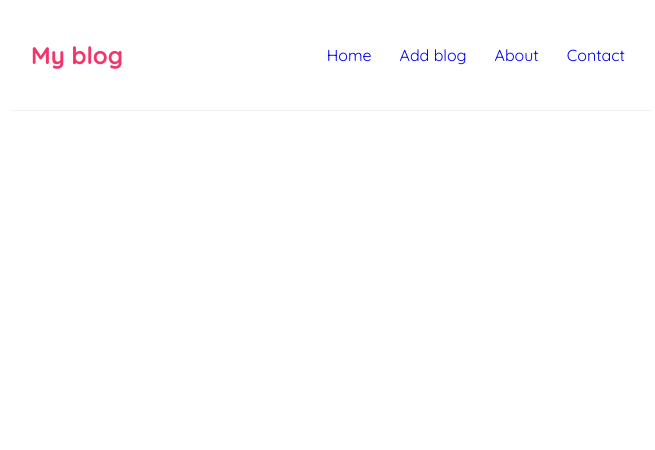
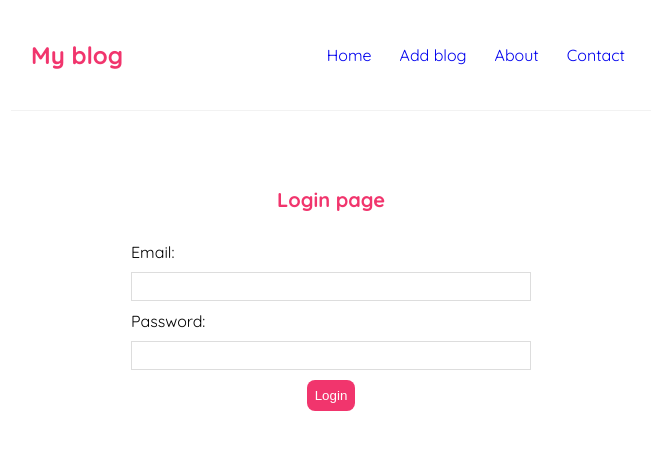
Before and after one commit to susanneeneroth/my-blog-react, a React (Create React App) app: page /loginpage in a window 1280 px wide. Shown: the top 450 px of the page, without its empty margins (309-964 px from the left). Built offline with nearby package versions, Linux system fonts and the light colour scheme.

Commit message:
Created LoginPage, tested amplify for login

```diff
--- a/package.json
+++ b/package.json
@@ -6,6 +6,7 @@
     "@testing-library/jest-dom": "^5.11.10",
     "@testing-library/react": "^11.2.6",
     "@testing-library/user-event": "^12.8.3",
+    "aws-amplify": "^3.3.26",
     "react": "^17.0.2",
     "react-dom": "^17.0.2",
     "react-router-dom": "^5.2.0",
--- a/src/App.js
+++ b/src/App.js
@@ -6,6 +6,7 @@ import AddBlog from './components/AddBlog';
 import About from './pages/About'
 import Contact from './pages/Contact';
 import Details from './components/Details';
+import LoginPage from './pages/LoginPage';
 
 
 function App() {
@@ -15,6 +16,9 @@ function App() {
         <Navbar />
         <div className="content">
           <Switch>
+          <Route exact path="/loginpage">
+              <LoginPage />
+            </Route>
             <Route exact path="/">
               <Home />
             </Route>
--- a/src/index.css
+++ b/src/index.css
@@ -42,6 +42,10 @@ body {
   max-width: 600px;
   margin: 40px auto;
   padding: 20px;
+}
+
+a:visited {
+  color: #f1356d;
 }
 
 /* blog previews / list */
@@ -90,24 +94,24 @@ body {
 }
 
 /* create new blog form */
-.create {
+.form {
   max-width: 400px;
   margin: 0 auto;
   text-align: center;
 }
 
-.create label {
+.form label {
   text-align: left;
   display: block;
 }
 
-.create h2 {
+.form h2 {
   font-size: 20px;
   color: #f1356d;
   margin-bottom: 30px;
 }
 
-.create input, .create textarea, .create select {
+.form input, .create textarea, .create select {
   width: 100%;
   padding: 6px 10px;
   margin: 10px 0;
@@ -116,7 +120,7 @@ body {
   display: block;
 }
 
-.create button {
+.form button {
   background: #f1356d;
   color: #fff;
   border: 0;
--- /dev/null
+++ b/src/pages/LoginPage.js
@@ -0,0 +1,48 @@
+import { useState } from 'react';
+import { Auth } from 'aws-amplify';
+
+const LoginPage = () => {
+    const [email, setEmail] = useState('');
+    const [password, setPassword] = useState('');
+
+    function validateForm() {
+        return email.length > 0 && password.length > 0;
+    }
+
+    async function handleSubmit(event) {
+        event.preventDefault();
+
+        try {
+            await Auth.signIn(email, password);
+            alert("Logged in");
+        } catch (e) {
+            alert(e.message);
+        }
+    }
+
+    return (
+        <div className="form">
+            <h2>Login page</h2>
+            <form onSubmit={handleSubmit}>
+            <label>Email: </label>
+            <input
+              type="text"
+              required
+              value={email}
+              onChange={(e) => setEmail(e.target.value)}
+              />
+              <label>Password: </label>
+              <input
+              type="text"
+              required
+              value={password}
+              onChange={(e) => setPassword(e.target.value)}
+              />
+              <button type="submit" disabled={!validateForm()}>Login</button>
+
+            </form>
+        </div>
+     );
+}
+
+export default LoginPage;
```
Also changed, not shown: 1 other file (tests, documents, lock files or other folders).
